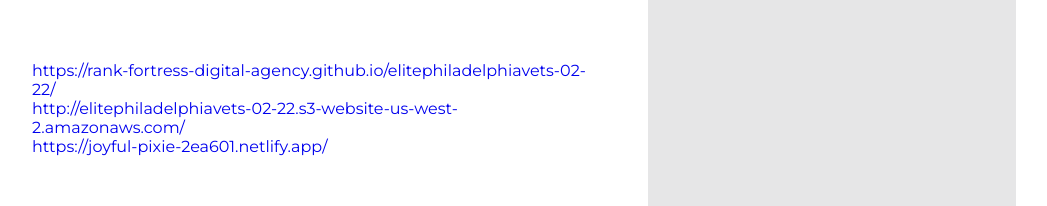
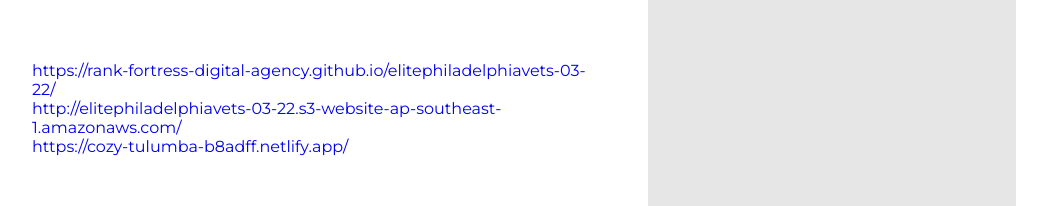
Before and after one commit to Rank-Fortress-Digital-Agency/elitephiladelphiavets-03-22, a plain HTML site: page index.html in a window 1280 px wide. Shown: the part 8076-8282 px from the top of the page, without its empty margins (136-1183 px from the left). Drawn offline with Linux system fonts and the light colour scheme.

Commit message:
Add files via upload

```diff
--- a/index.html
+++ b/index.html
@@ -299,11 +299,11 @@ img {
 
       <section>
           <a target="_bLank"
-            href="https://rank-fortress-digital-agency.github.io/elitephiladelphiavets-02-22/">https://rank-fortress-digital-agency.github.io/elitephiladelphiavets-02-22/</a><br>
+            href="https://rank-fortress-digital-agency.github.io/elitephiladelphiavets-03-22/">https://rank-fortress-digital-agency.github.io/elitephiladelphiavets-03-22/</a><br>
           <a target="_bLank"
-              href="http://elitephiladelphiavets-02-22.s3-website-us-west-2.amazonaws.com/">http://elitephiladelphiavets-02-22.s3-website-us-west-2.amazonaws.com/</a><br>
+              href="http://elitephiladelphiavets-03-22.s3-website-ap-southeast-1.amazonaws.com/">http://elitephiladelphiavets-03-22.s3-website-ap-southeast-1.amazonaws.com/</a><br>
           <a target="_bLank"
-              href="https://joyful-pixie-2ea601.netlify.app/">https://joyful-pixie-2ea601.netlify.app/</a>
+              href="https://cozy-tulumba-b8adff.netlify.app/">https://cozy-tulumba-b8adff.netlify.app/</a>
       </section>
 
     </div>
```
